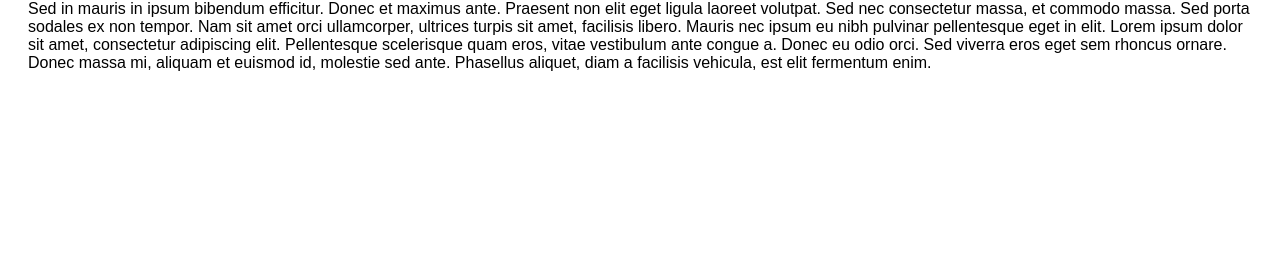
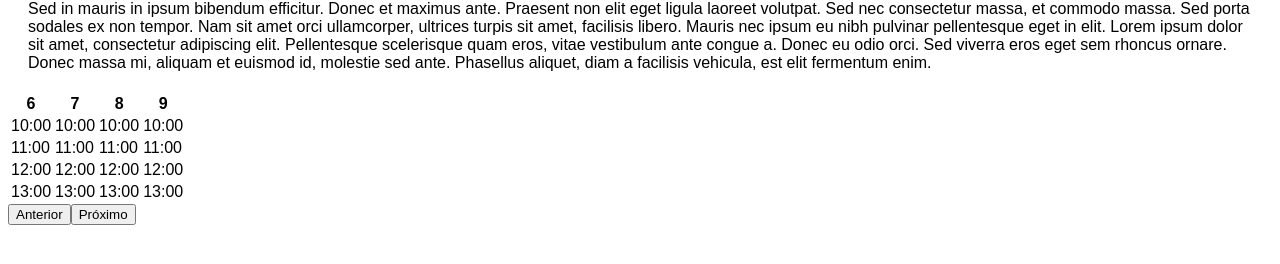
Before and after one commit to TarsysFonseca/appointment-booking-calendar, a Vue app in the folder app/: page / in a window 1280 px wide. Shown: the part 248-512 px from the top of the page. Built offline with nearby package versions, Linux system fonts and the light colour scheme; a web font is replaced by a local one.

Commit message:
feat: adds session booking calendar component

```diff
--- a/app/src/App.vue
+++ b/app/src/App.vue
@@ -7,16 +7,20 @@
       :price="price"
       :description="description"
     />
+
+    <appointments-component />
   </div>
 </template>
 
 <script>
 import CardComponent from './components/CardComponent.vue';
+import AppointmentsComponent from './components/AppointmentsComponent.vue';
 
 export default {
   name: 'App',
   components: {
     CardComponent,
+    AppointmentsComponent,
   },
   data() {
     return {
--- /dev/null
+++ b/app/src/components/AppointmentsComponent.vue
@@ -0,0 +1,61 @@
+<template>
+  <div>
+    <table>
+      <tr>
+        <th>{{ currentDates[0].getDate() }}</th>
+        <th>{{ currentDates[1].getDate() }}</th>
+        <th>{{ currentDates[2].getDate() }}</th>
+        <th>{{ currentDates[3].getDate() }}</th>
+      </tr>
+      <tr v-for="(appointment, index) in currentAppointments" :key="index">
+        <td>{{appointment.hour}}</td>
+        <td>{{appointment.hour}}</td>
+        <td>{{appointment.hour}}</td>
+        <td>{{appointment.hour}}</td>
+      </tr>
+    </table>
+    <div>
+      <button @click="previousPage">Anterior</button>
+      <button @click="nextPage">Próximo</button>
+    </div>
+  </div>
+</template>
+
+<script>
+import generateDateArray from '../utils/generate-date-array';
+
+export default {
+  data() {
+    return {
+      currentDate: new Date(),
+      appointments: [
+        { hour: '10:00', description: 'Consulta 1' },
+        { hour: '11:00', description: 'Consulta 2' },
+        { hour: '12:00', description: 'Consulta 3' },
+        { hour: '13:00', description: 'Consulta 4' },
+      ],
+      appointmentsPerPage: 5,
+      currentPage: 1,
+      numberOfPages: 2,
+      currentDates: [new Date(), ...generateDateArray({ arraySize: 3 })],
+    };
+  },
+  computed: {
+    currentAppointments() {
+      const start = (this.currentPage - 1) * this.appointmentsPerPage;
+      const end = start + this.appointmentsPerPage;
+      return this.appointments.slice(start, end);
+    },
+  },
+  methods: {
+    nextPage() {
+      const initialDate = this.currentDates[3];
+      this.currentDates = generateDateArray({ order: 'asc', initialDate });
+    },
+    previousPage() {
+      const initialDate = this.currentDates[0];
+      this.currentDates = generateDateArray({ order: 'desc', initialDate }).reverse();
+    },
+  },
+};
+</script>
--- /dev/null
+++ b/app/src/utils/generate-date-array.js
@@ -0,0 +1,20 @@
+const generateDateArray = ({ order = 'asc', arraySize = 4, initialDate = new Date() } = {}) => {
+  const dates = [];
+  const getNewDate = (date) => {
+    const dayInMilliseconds = 24 * 60 * 60 * 1000;
+    const factor = order === 'asc' ? 1 : -1;
+    const term = (dayInMilliseconds * factor);
+
+    return new Date(date.getTime() + term);
+  };
+
+  let currentDate = getNewDate(initialDate);
+  for (let count = 0; count < arraySize; count += 1) {
+    dates.push(currentDate);
+    currentDate = getNewDate(currentDate);
+  }
+
+  return dates;
+};
+
+export default generateDateArray;
```
